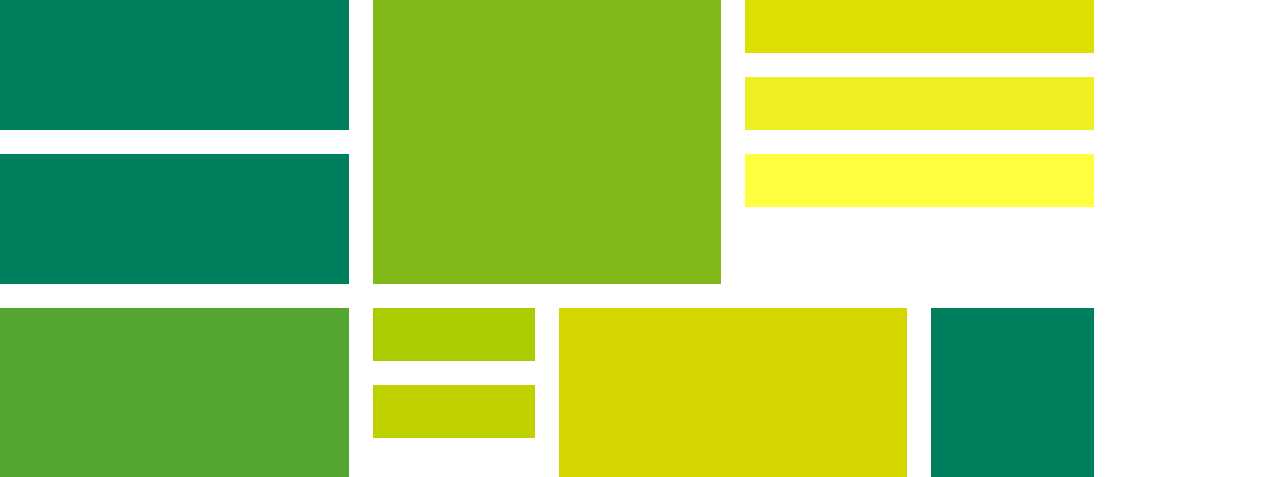
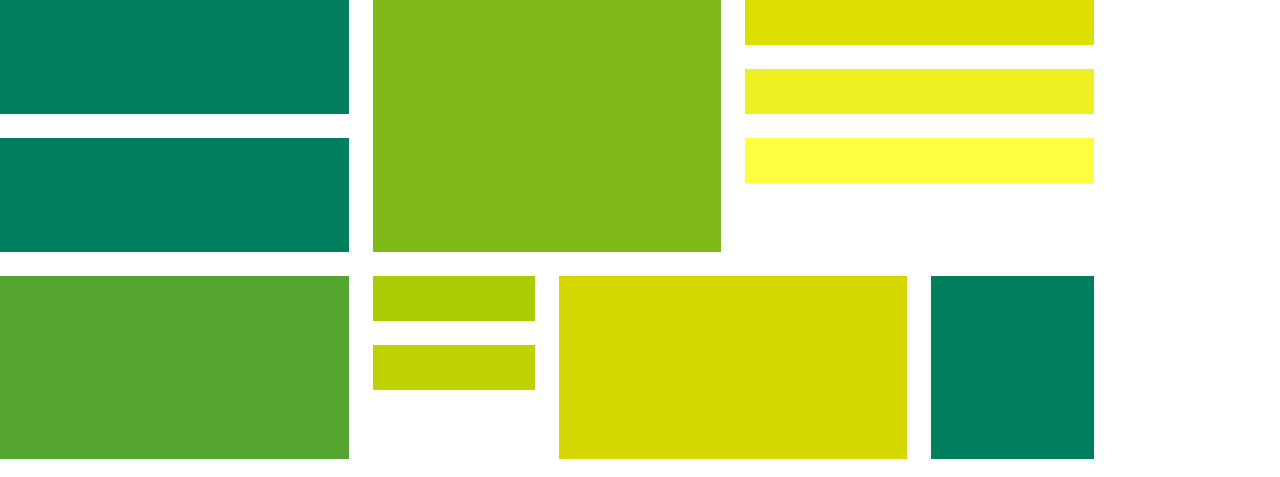
Before and after one commit to Taimmesia/gridpractice, a plain HTML site: page index.html in a window 1280 px wide. Shown: the top 477 px of the page. Drawn offline with Linux system fonts and the light colour scheme.

Commit message:
removed width and height from grid container

```diff
--- a/css/style.css
+++ b/css/style.css
@@ -1,7 +1,4 @@
 .grid-container {
-  max-width: 1440px;
-  width: 100%;
-  height: 900px;
   display: grid;
   grid-template-rows: repeat(12, 1fr);
   grid-template-columns: repeat(7, 2fr);
```
